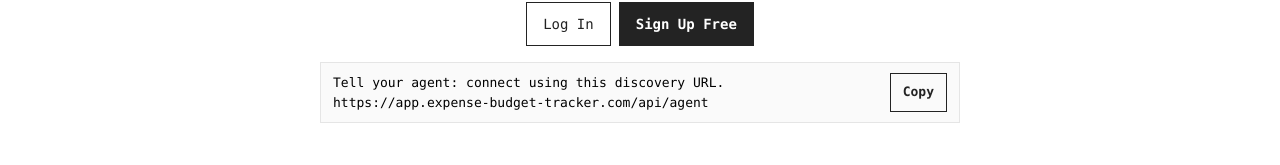
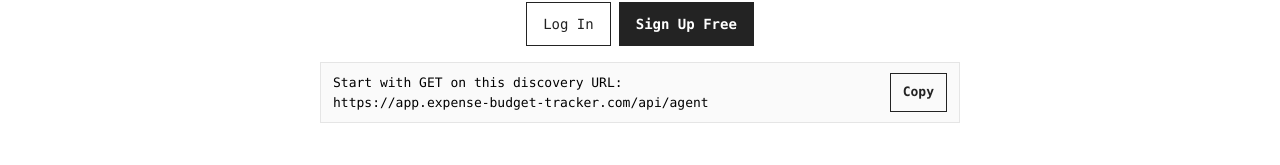
Before and after one commit to kirill-markin/expense-budget-tracker-website, a Next.js app: page / in a window 1280 px wide. Shown: the part 505-670 px from the top of the page. Built offline with nearby package versions, Linux system fonts and the light colour scheme; no server answers.

Commit message:
Refine agent discovery copy

```diff
--- a/src/content/pages/home.ts
+++ b/src/content/pages/home.ts
@@ -28,7 +28,7 @@ export const HOME_PAGE_CONTENT: PageContent = {
         label: "View on GitHub",
         href: "https://github.com/kirill-markin/expense-budget-tracker",
       },
-      hintText: "Tell your agent: connect using this discovery URL.",
+      hintText: "Start with GET on this discovery URL:",
       hintLink: {
         label: "https://app.expense-budget-tracker.com/api/agent",
         href: "https://app.expense-budget-tracker.com/api/agent",
```
